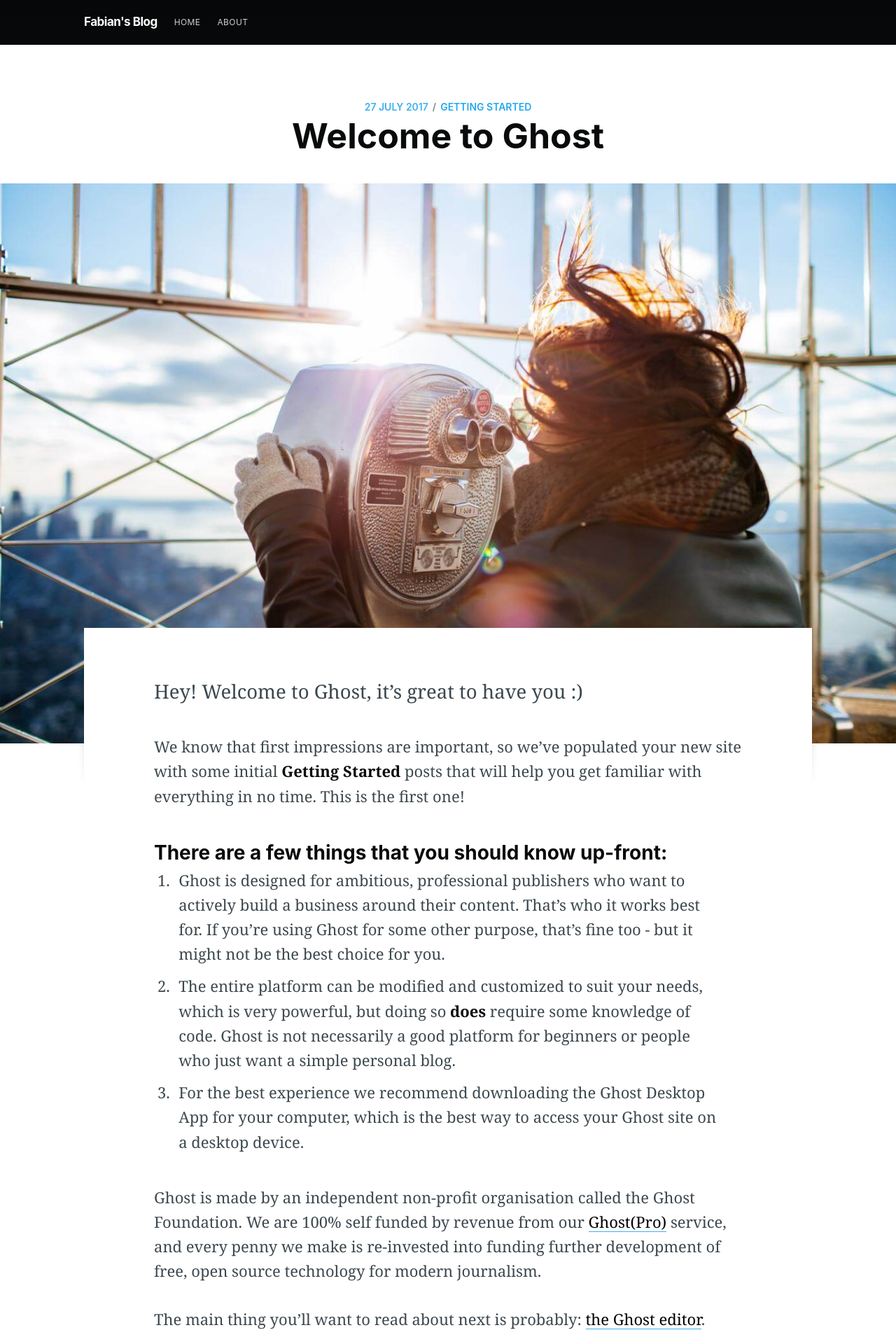
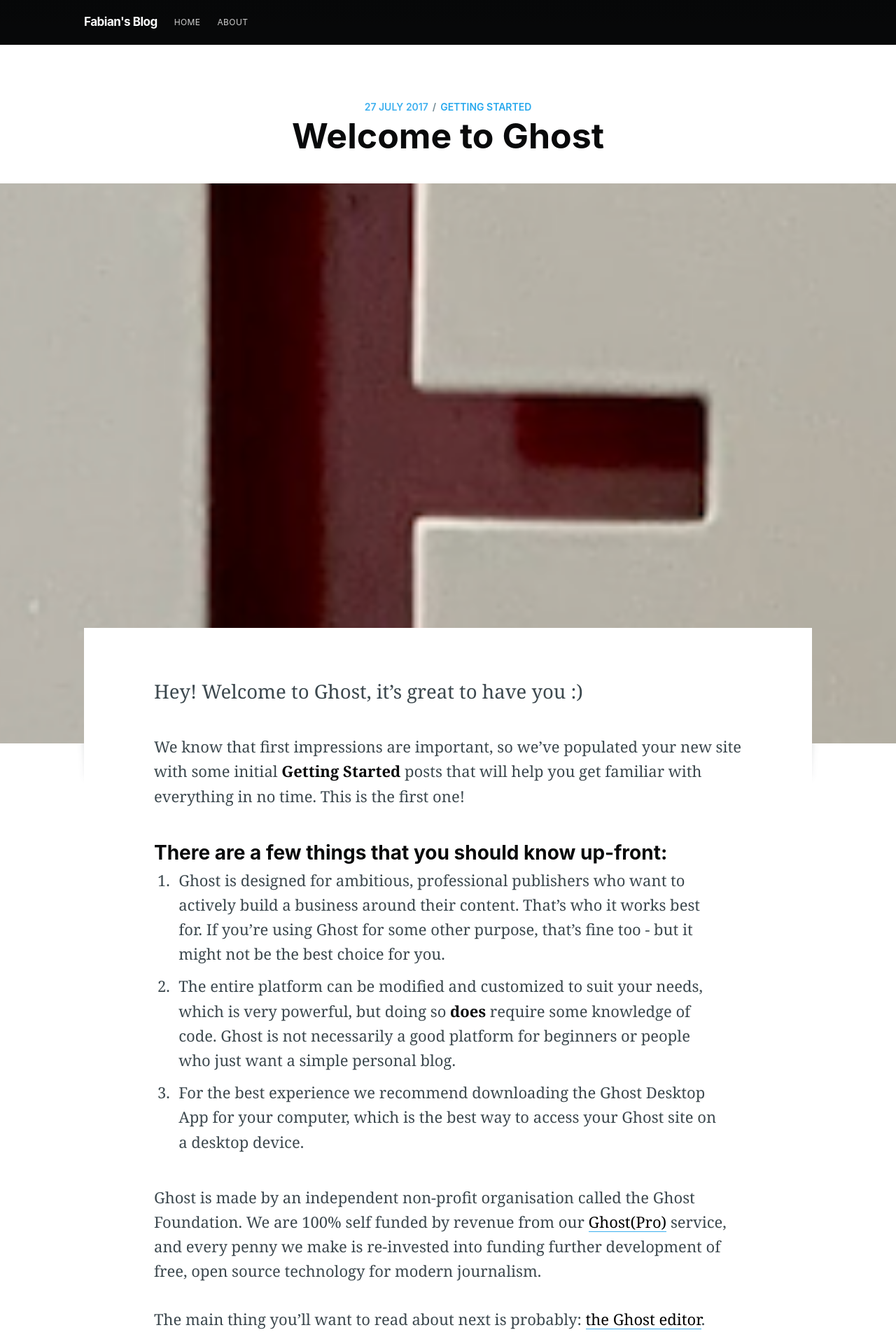
Before and after one commit to wonjun0120/wonjun0120.github.io, a Jekyll site: the page built from _posts/2017-07-27-welcome.md, in a window 1280 px wide. Shown: the top 1920 px of the page at 70% size. Built offline with Jekyll 4.4.1, drawn with Linux system fonts in a browser that asks for light colours; nearby versions of some CDN libraries; comment, search, counter and statistics services are not loaded.

Commit message:
:zap: Add Logo png and View test
로고 이미지 가져온 뒤 잘보이는 지 테스트

```diff
--- a/_posts/2017-07-27-welcome.md
+++ b/_posts/2017-07-27-welcome.md
@@ -1,13 +1,13 @@
 ---
 layout: post
 current: post
-cover:  assets/images/welcome.jpg
+cover: assets/images/FabianLogo.png
 navigation: True
 title: Welcome to Ghost
 date: 2017-07-27 10:00:00
 tags: [Getting started]
 class: post-template
-subclass: 'post'
+subclass: "post"
 author: ghost
 ---
 
@@ -16,10 +16,10 @@
 We know that first impressions are important, so we've populated your new site with some initial **Getting Started** posts that will help you get familiar with everything in no time. This is the first one!
 
 ### There are a few things that you should know up-front:
+
 1. Ghost is designed for ambitious, professional publishers who want to actively build a business around their content. That's who it works best for. If you're using Ghost for some other purpose, that's fine too - but it might not be the best choice for you.
 2. The entire platform can be modified and customized to suit your needs, which is very powerful, but doing so **does** require some knowledge of code. Ghost is not necessarily a good platform for beginners or people who just want a simple personal blog.
 3. For the best experience we recommend downloading the Ghost Desktop App for your computer, which is the best way to access your Ghost site on a desktop device.
-
 
 Ghost is made by an independent non-profit organisation called the Ghost Foundation. We are 100% self funded by revenue from our [Ghost(Pro)](https://ghost.org/pricing) service, and every penny we make is re-invested into funding further development of free, open source technology for modern journalism.
 
```
Also changed, not shown: about/index.md (+1 -1 lines), assets/images/FabianLogo.png (added).
